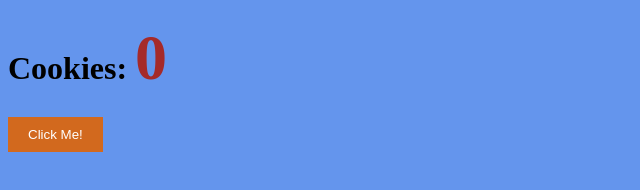
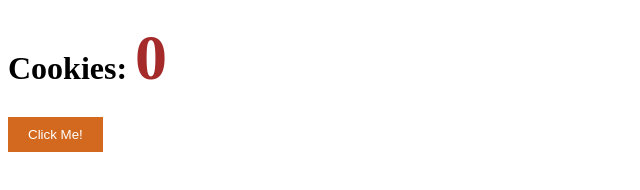
Before and after one commit to anime-oni/curly-waffle, a plain HTML site: page biscuits.html in a window 1280 px wide. Shown: the whole page, without its empty margins (0-640 px from the left). Drawn offline with Linux system fonts and the light colour scheme.

Commit message:
Update biscuits.html

```diff
--- a/biscuits.html
+++ b/biscuits.html
@@ -7,9 +7,6 @@
 #cookies {
   font-size: 2em;
   color: brown;
-}
-  html {
-  background-color: CornflowerBlue;
 }
 
 button {
```
